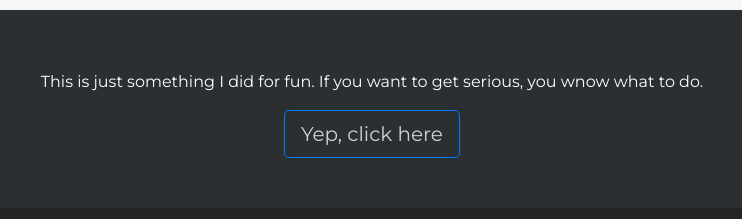
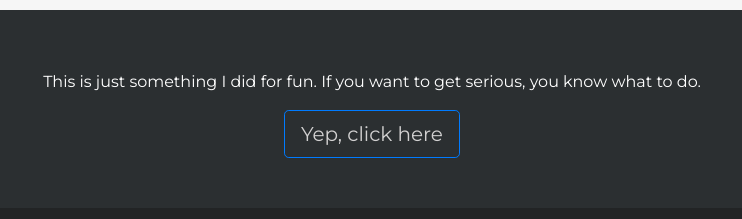
Before and after one commit to T3X3K/T3X3K.github.io, a plain HTML site: page interests.html in a window 1280 px wide. Shown: the part 1361-1580 px from the top of the page, 268-1010 px from the left. Drawn offline with nearby package versions, Linux system fonts and the light colour scheme; some packages are replaced by stand-ins of ours; a script that the page names is missing.

Commit message:
Update interests.html
corretto errori di battitura

```diff
--- a/interests.html
+++ b/interests.html
@@ -92,7 +92,7 @@
     <footer class="page-footer dark"><footer class="page-footer dark">
     <div class="container">
         <p style="color:white; text-align: center;">
-            This is just something I did for fun. If you want to get serious, you wnow what to do.
+            This is just something I did for fun. If you want to get serious, you know what to do.
         </p>
         <div class="wrapper">
             <button class="btn btn-outline-primary btn-lg" type="button" style="align-items: center;">
```
